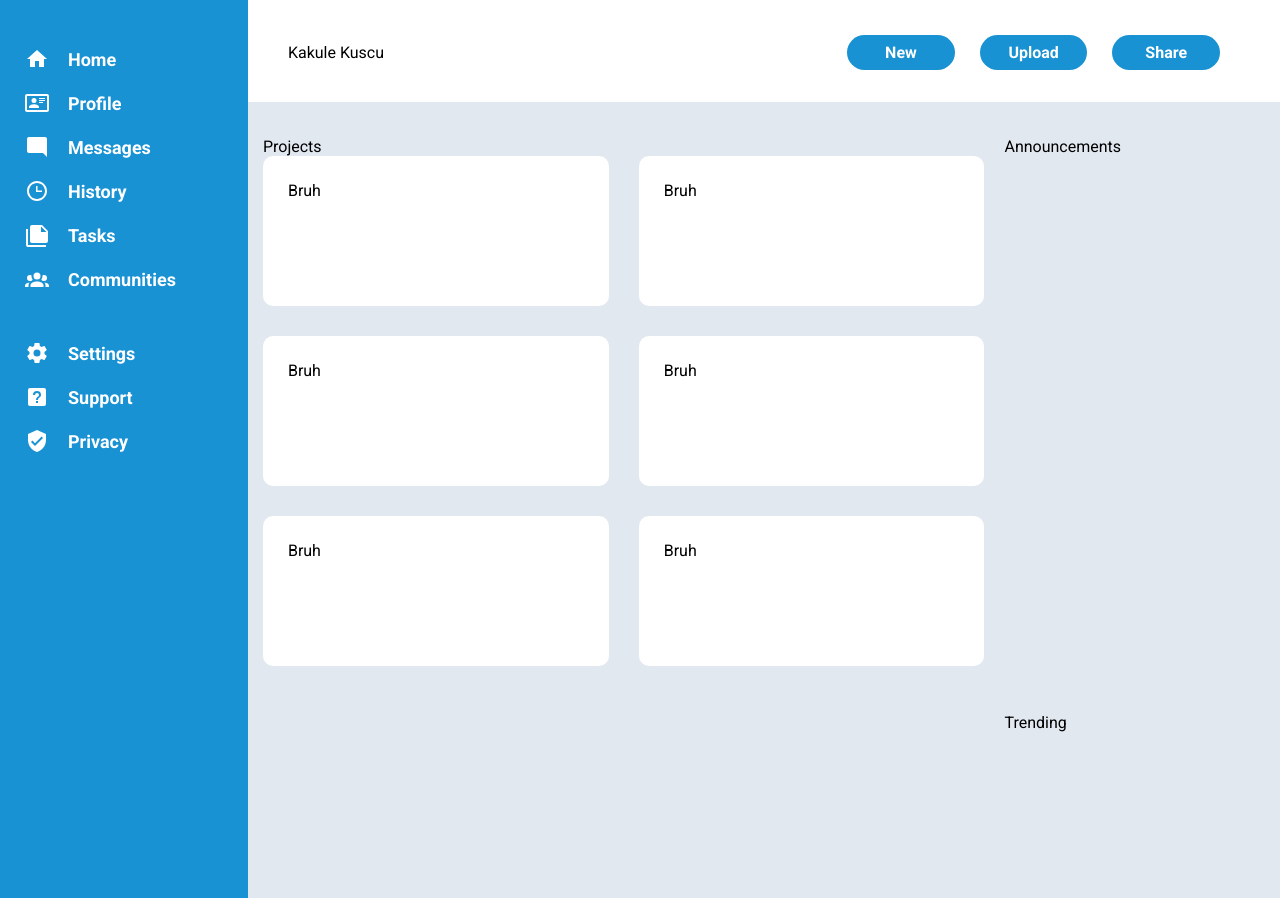
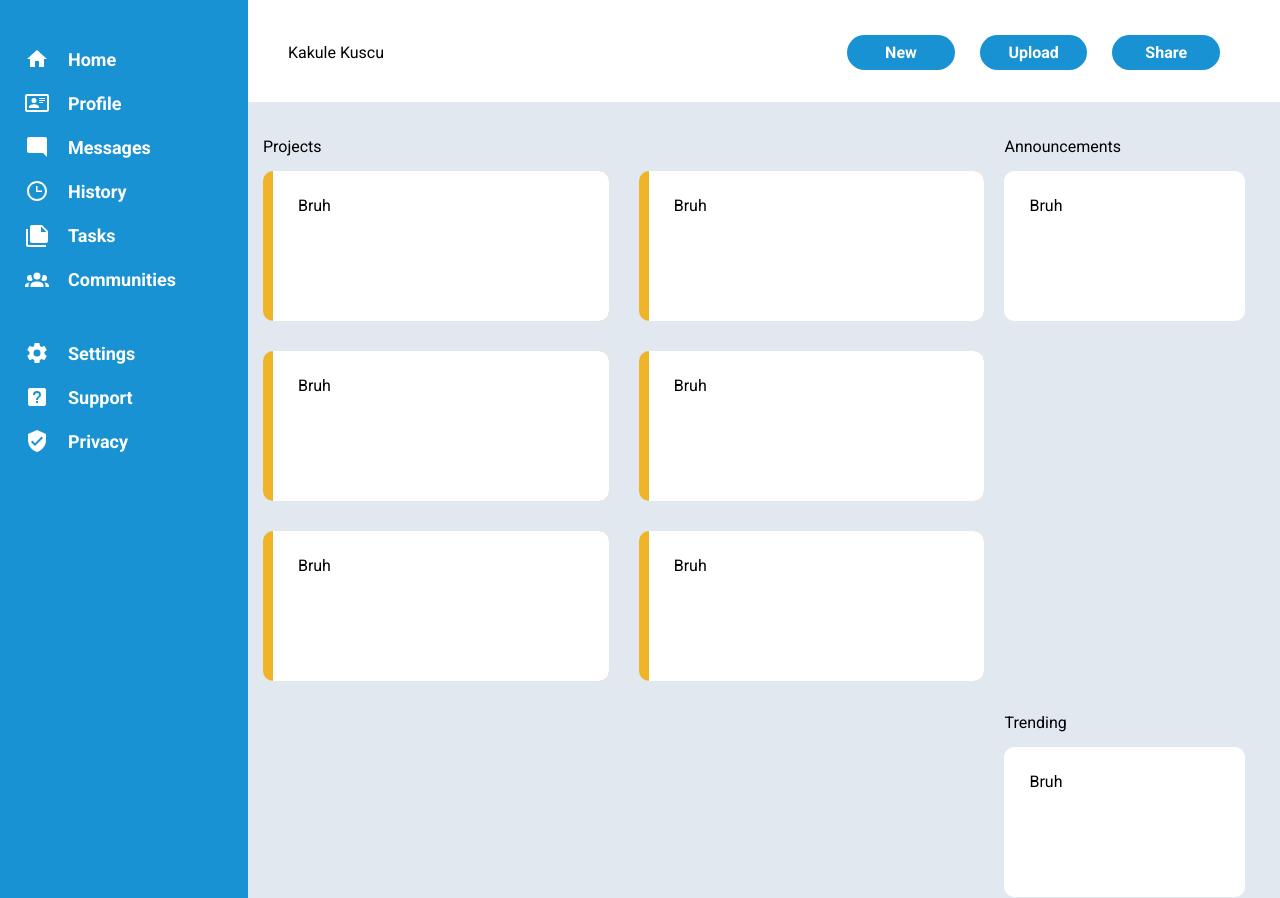
Before and after one commit to aburak621/admin-dashboard, a plain HTML site: page index.html in a window 1280 px wide. Shown: the part 73-971 px from the top of the page. Drawn offline with Linux system fonts and the light colour scheme.

Commit message:
Basic styling project cards

```diff
--- a/index.html
+++ b/index.html
@@ -138,16 +138,22 @@
       <div class="projects">
         Projects
         <div class="project-cards">
-          <div class="project-card">Bruh</div>
-          <div class="project-card">Bruh</div>
-          <div class="project-card">Bruh</div>
-          <div class="project-card">Bruh</div>
-          <div class="project-card">Bruh</div>
-          <div class="project-card">Bruh</div>
+          <div class="project-card"><div class="project-card-content">Bruh</div></div>
+          <div class="project-card"><div class="project-card-content">Bruh</div></div>
+          <div class="project-card"><div class="project-card-content">Bruh</div></div>
+          <div class="project-card"><div class="project-card-content">Bruh</div></div>
+          <div class="project-card"><div class="project-card-content">Bruh</div></div>
+          <div class="project-card"><div class="project-card-content">Bruh</div></div>
         </div>
       </div>
-      <div class="announcements">Announcements</div>
-      <div class="trending">Trending</div>
+      <div class="announcements">
+        Announcements
+        <div class="announcement-card">Bruh</div>
+      </div>
+      <div class="trending">
+        Trending
+        <div class="trending-element">Bruh</div>
+      </div>
     </div>
   </div>
 </body>
--- a/style.css
+++ b/style.css
@@ -154,11 +154,40 @@ body {
   display: grid;
   grid-template-columns: repeat(auto-fill, minmax(300px, 1fr));
   gap: 30px;
+  margin-top: 15px;
 }
 
 .project-card {
+  display: grid;
+  grid-template-columns: 10px 1fr;
+  background-color: #F0B429;
+  border-radius: 10px;
+  min-height: 150px;
+  overflow: hidden;
+}
+
+.project-card-content {
+  grid-column: 2;
+  padding: 25px;
+  background-color: #fff;
+}
+
+.announcements {}
+
+.announcement-card {
   background-color: #fff;
   border-radius: 10px;
   min-height: 150px;
   padding: 25px;
+  margin-top: 15px;
 }
+
+.trending {}
+
+.trending-element {
+  background-color: #fff;
+  border-radius: 10px;
+  min-height: 150px;
+  padding: 25px;
+  margin-top: 15px;
+}
```
